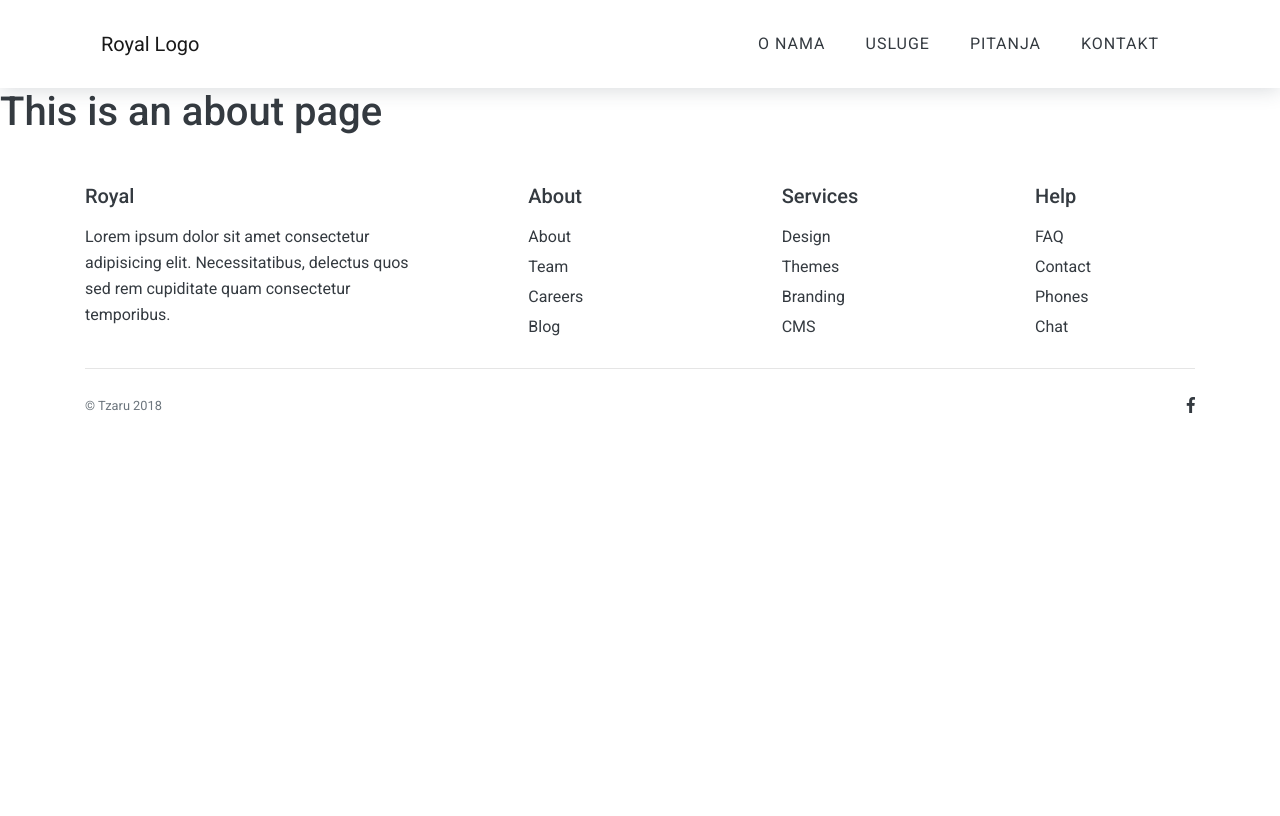
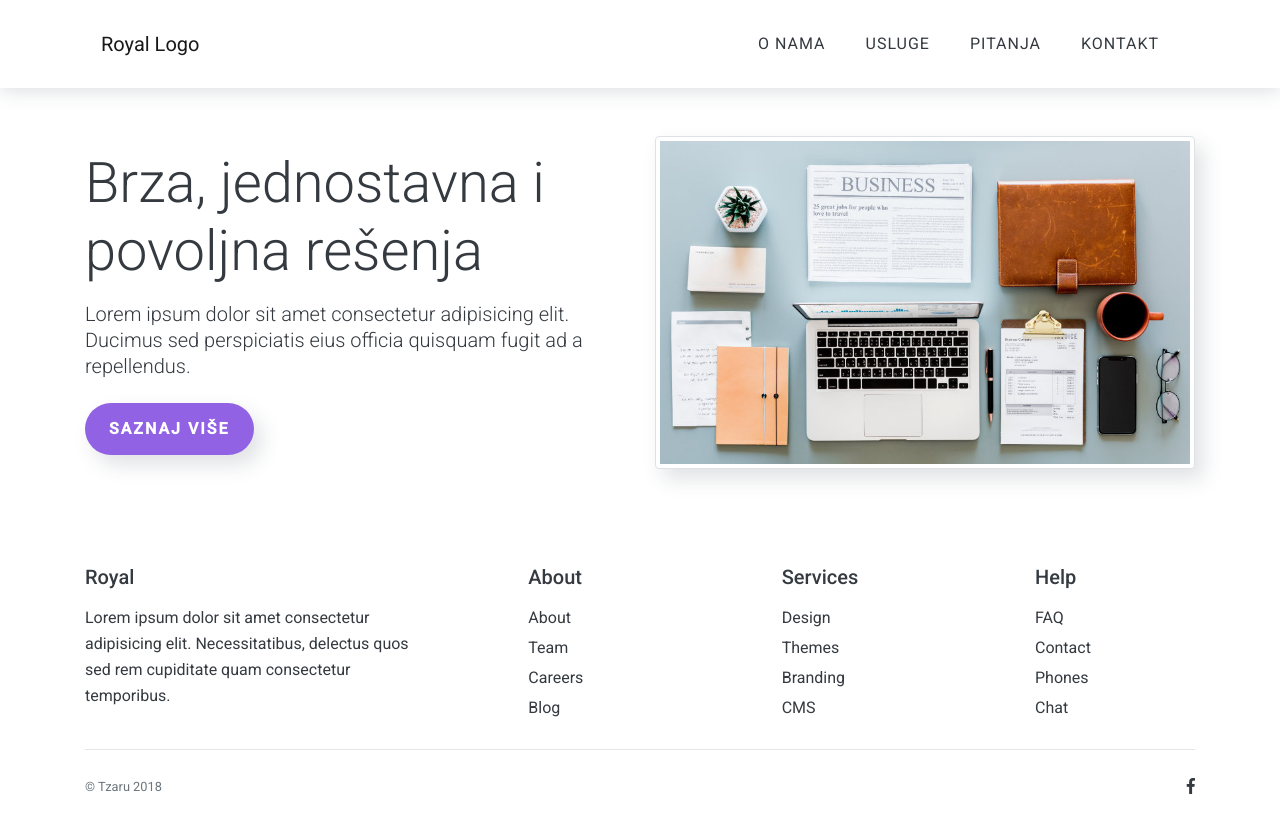
Before and after one commit to VladTzaru/Royal, a Vue app: page /o-nama in a window 1280 px wide. Built offline with nearby package versions, Linux system fonts and the light colour scheme.

Commit message:
add router transition

```diff
--- a/src/App.vue
+++ b/src/App.vue
@@ -1,7 +1,9 @@
 <template>
   <div id="app">
     <MainNavigation/>
-    <router-view></router-view>
+    <transition name="fade" mode="out-in">
+      <router-view></router-view>
+    </transition>
     <Footer/>
   </div>
 </template>
@@ -19,95 +21,7 @@ export default {
 
 <style lang="scss">
 @import './assets/scss/settings';
-
-body {
-  margin: 0;
-  padding: 0;
-  color: $text-primary;
-  text-align: left;
-  background-color: #fff;
-  font-weight: 400;
-  letter-spacing: 0;
-  -webkit-font-smoothing: antialiased;
-  text-transform: none;
-  font-family: 'Roboto', sans-serif;
-  font-size: 16px;
-  line-height: 26px;
-  overflow-x: hidden;
-}
-
-.h1, .h2, .h3, .h4, .h5, .h6, h1, h2, h3, h4, h5, h6 {
-  margin-bottom: 1rem;
-  font-weight: 500;
-  color: inherit;
-}
-
-a {
-  transition: $transition-primary;
-  text-decoration: none !important;
-  color: $text-primary;
-  &:hover {
-    color: $primary;
-  }
-}
-
-.bg-skew {
-  position: relative;
-  &:before {
-    content: "";
-    position: absolute;
-    top: 0;
-    left: 0;
-    width: 100%;
-    height: 100%;
-    transform: skewY(-5deg);
-    transform-origin: top left;
-    z-index: -1;
-  }
-}
-
-.bg-skew-light:before {
-    background-color: $secondary-light;
-}
-
-.btn {
-  font-size: 16px;
-  outline: none !important;
-  letter-spacing: .125rem;
-  text-transform: uppercase;
-}
-
-.btn-primary {
-  transition: $transition-primary;
-  color: #fff;
-  padding: .875rem 1.5rem;
-  font-weight: 700;
-  background-color: $primary-light;
-  border: $primary-light;
-  border-color: $primary-light;
-  box-shadow: $box-shadow-primary;
-  &:hover, &:focus, &:active, &:visited {
-    background-color: $primary !important;
-    box-shadow: $box-shadow-hover;
-    outline: none !important;
-  }
-}
-
-.hr-rule {
-  width: 3rem;
-  border-top-width: 2px !important;
-  margin-bottom: 46px;
-}
-
-.border-secondary {
-  border-top-color: $primary !important;
-}
-
-.btn-pill {
-  border-radius: 10rem;
-}
-
-.img-thumbnail {
-    box-shadow: $box-shadow-primary;
-}
+@import './assets/scss/base';
+@import './assets/scss/transitions';
+@import './assets/scss/helpers';
 </style>
--- /dev/null
+++ b/src/assets/scss/_base.scss
@@ -0,0 +1,30 @@
+body {
+    margin: 0;
+    padding: 0;
+    color: $text-primary;
+    text-align: left;
+    background-color: #fff;
+    font-weight: 400;
+    letter-spacing: 0;
+    -webkit-font-smoothing: antialiased;
+    text-transform: none;
+    font-family: 'Roboto', sans-serif;
+    font-size: 16px;
+    line-height: 26px;
+    overflow-x: hidden;
+  }
+
+  .h1, .h2, .h3, .h4, .h5, .h6, h1, h2, h3, h4, h5, h6 {
+    margin-bottom: 1rem;
+    font-weight: 500;
+    color: inherit;
+  }
+
+  a {
+    transition: $transition-primary;
+    text-decoration: none !important;
+    color: $text-primary;
+    &:hover {
+      color: $primary;
+    }
+  }
--- /dev/null
+++ b/src/assets/scss/_helpers.scss
@@ -0,0 +1,59 @@
+.bg-skew {
+    position: relative;
+    &:before {
+      content: "";
+      position: absolute;
+      top: 0;
+      left: 0;
+      width: 100%;
+      height: 100%;
+      transform: skewY(-5deg);
+      transform-origin: top left;
+      z-index: -1;
+    }
+  }
+
+  .bg-skew-light:before {
+      background-color: $secondary-light;
+  }
+
+  .btn {
+    font-size: 16px;
+    outline: none !important;
+    letter-spacing: .125rem;
+    text-transform: uppercase;
+  }
+
+  .btn-primary {
+    transition: $transition-primary;
+    color: #fff;
+    padding: .875rem 1.5rem;
+    font-weight: 700;
+    background-color: $primary-light;
+    border: $primary-light;
+    border-color: $primary-light;
+    box-shadow: $box-shadow-primary;
+    &:hover, &:focus, &:active, &:visited {
+      background-color: $primary !important;
+      box-shadow: $box-shadow-hover;
+      outline: none !important;
+    }
+  }
+
+  .hr-rule {
+    width: 3rem;
+    border-top-width: 2px !important;
+    margin-bottom: 46px;
+  }
+
+  .border-secondary {
+    border-top-color: $primary !important;
+  }
+
+  .btn-pill {
+    border-radius: 10rem;
+  }
+
+  .img-thumbnail {
+      box-shadow: $box-shadow-primary;
+  }
--- /dev/null
+++ b/src/assets/scss/_transitions.scss
@@ -0,0 +1,6 @@
+.fade-enter-active, .fade-leave-active {
+    transition: opacity .5s;
+  }
+  .fade-enter, .fade-leave-to /* .fade-leave-active below version 2.1.8 */ {
+    opacity: 0;
+  }
--- a/src/views/About.vue
+++ b/src/views/About.vue
@@ -1,5 +1,23 @@
 <template>
-  <div class="about">
-    <h1>This is an about page</h1>
-  </div>
+<main>
+  <Hero>
+    <h1 slot="hero-title" class="display-4">Brza, jednostavna i povoljna rešenja</h1>
+    <p slot="hero-text" class="lead mb-4">Lorem ipsum dolor sit amet consectetur adipisicing elit. Ducimus sed
+      perspiciatis eius officia quisquam fugit ad a repellendus.</p>
+    <router-link slot="hero-btn" class="btn btn-primary btn-pill" to="/usluge" tag="button">Saznaj više</router-link>
+    <img slot="hero-img" src="../assets/img/wireless.jpg" class="d-none d-lg-block img-fluid img-thumbnail" alt="Creation process">
+  </Hero>
+</main>
+
 </template>
+
+<script>
+
+import Hero from '../components/Hero.vue'
+export default {
+  name: 'Home',
+  components: {
+    Hero
+  }
+}
+</script>
```
